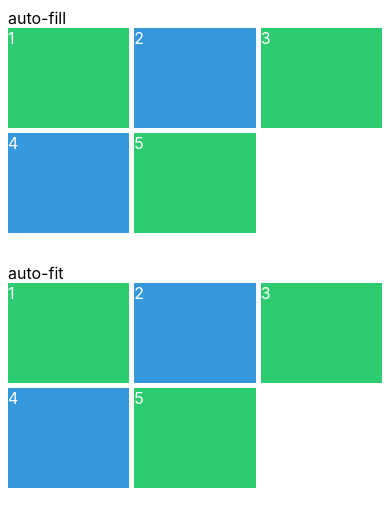
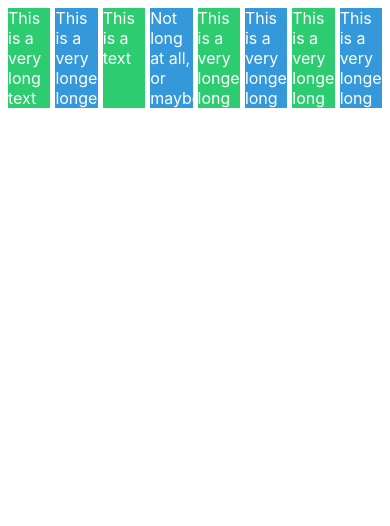
Before and after one commit to dldudals0728/scss-masterclass, a plain HTML site: page index.html in a window 390 px wide. Drawn offline with Linux system fonts and the light colour scheme.

Commit message:
min-content, max-content repeat, auto-fit, auto-fill, minmax를 이용한 반응형 디자인

```diff
--- a/dist/css/styles.css
+++ b/dist/css/styles.css
@@ -7,6 +7,10 @@ body {
   color: white;
   display: grid;
   gap: 5px;
+  /* max(min)-content: size. contents가 가질 수 있는 최대(최소)사이즈로 조정. div에 무엇이 들었는지에 따라 design 가능! */
+  /* minmax, repeat와 함께 사용하면, cool한 반응형 디자인 가능. */
+  /* grid-template-columns: min-content max-content; */
+  grid-template-columns: repeat(auto-fit, minmax(20px, max-content));
   grid-auto-rows: 100px;
   margin-bottom: 30px;
 }
@@ -18,15 +22,3 @@ body {
 .item:nth-child(even) {
   background: #3498db;
 }
-
-.grid:first-child {
-  /* auto-fill: 주어진 사이즈 내에서 최대한으로 거능한 (비어있는)column을 만들어낸다. */
-  /* 작은 화면에서는 auto-fill, auto-fit 서로 같음! */
-  grid-template-columns: repeat(auto-fill, minmax(100px, 1fr));
-}
-
-.grid:last-child {
-  /* auto-fit: 현재 있는 element들을 stretch해서 최대한 채운다! */
-  /* 작은 화면에서는 auto-fill, auto-fit 서로 같음! */
-  grid-template-columns: repeat(auto-fit, minmax(100px, 1fr));
-}
--- a/index.html
+++ b/index.html
@@ -5,21 +5,18 @@
     <title>(S)CSS Masterclass</title>
   </head>
   <body>
-    auto-fill
     <div class="grid">
-      <div class="item">1</div>
-      <div class="item">2</div>
-      <div class="item">3</div>
-      <div class="item">4</div>
-      <div class="item">5</div>
-    </div>
-    auto-fit
-    <div class="grid">
-      <div class="item">1</div>
-      <div class="item">2</div>
-      <div class="item">3</div>
-      <div class="item">4</div>
-      <div class="item">5</div>
+      <div class="item">This is a very long text</div>
+      <div class="item">This is a very longer longer long text</div>
+      <div class="item">This is a text</div>
+      <div class="item">
+        Not long at all, or maybe, who knows? Maybe you know, love you.
+      </div>
+
+      <div class="item">This is a very longer long text</div>
+      <div class="item">This is a very longer long text</div>
+      <div class="item">This is a very longer long text</div>
+      <div class="item">This is a very longer long text</div>
     </div>
   </body>
 </html>
```
